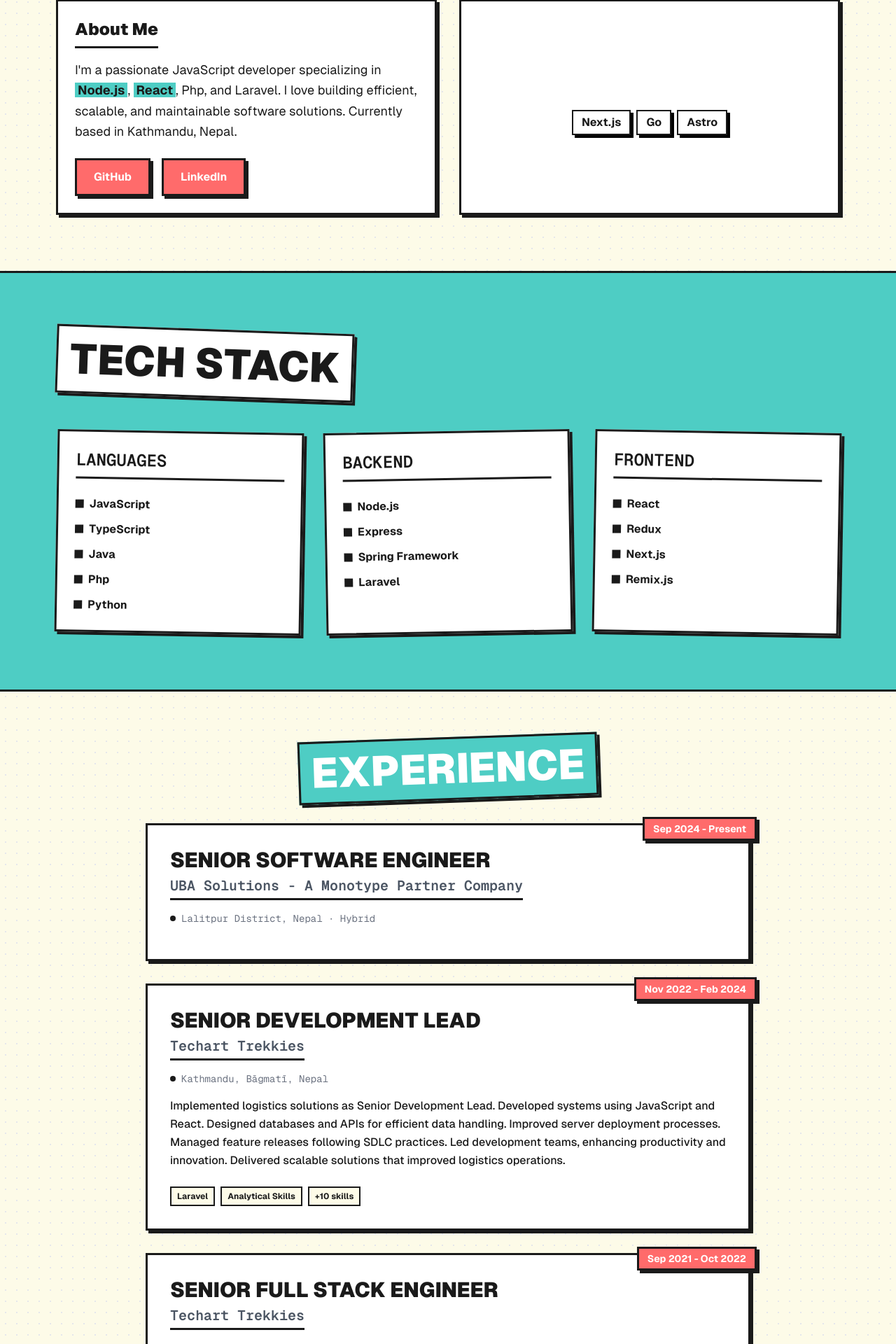
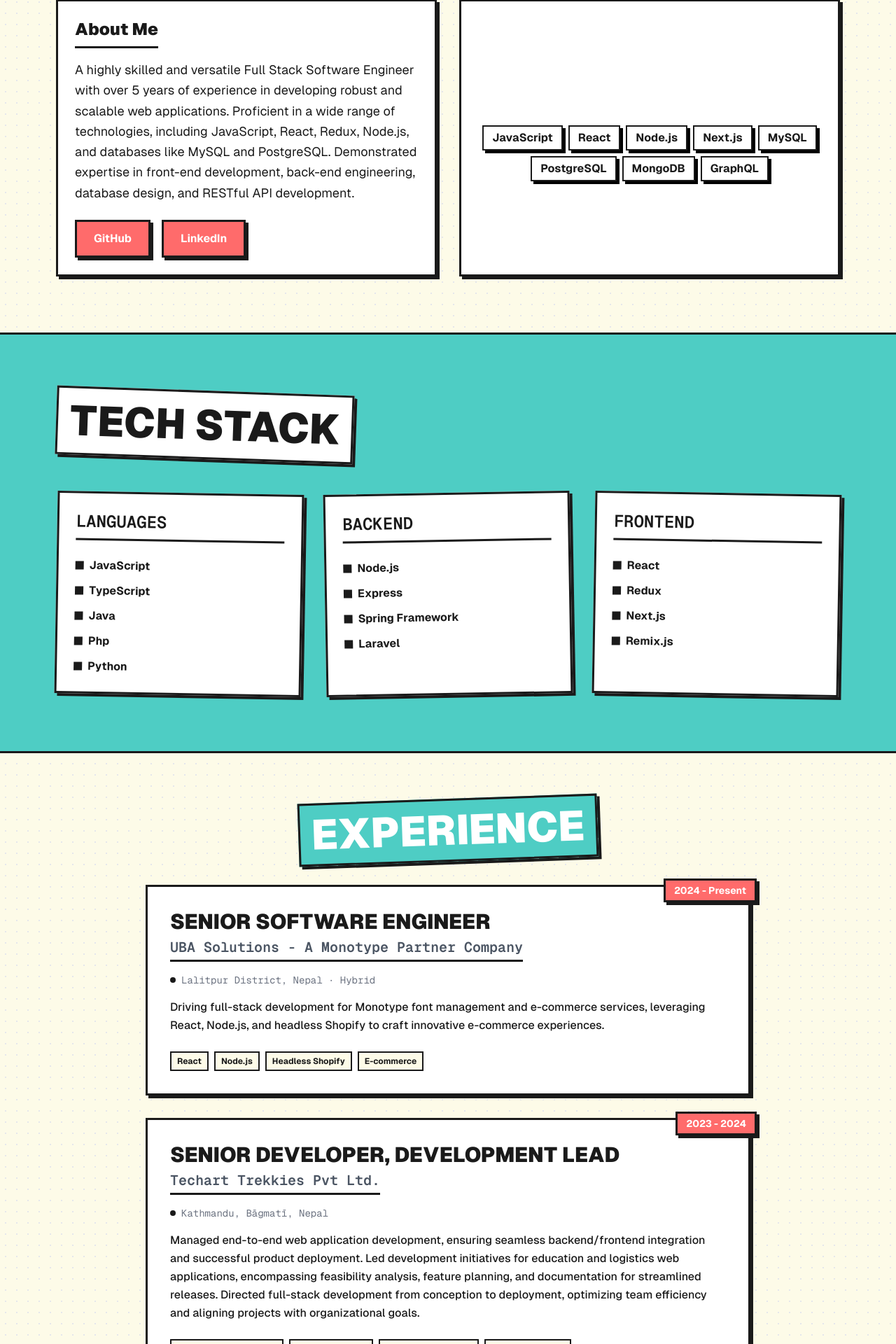
Before and after one commit to sourey/mydashboard-next, a Next.js app: page / in a window 1280 px wide. Shown: the part 613-2533 px from the top of the page at 70% size. Built offline with nearby package versions, Linux system fonts and the light colour scheme.

Commit message:
cv update details

```diff
--- a/src/components/Experience.js
+++ b/src/components/Experience.js
@@ -3,34 +3,34 @@
     {
       role: "Senior Software Engineer",
       company: "UBA Solutions - A Monotype Partner Company",
-      period: "Sep 2024 - Present",
+      period: "2024 - Present",
       location: "Lalitpur District, Nepal · Hybrid",
-      description: null,
-      skills: []
+      description: "Driving full-stack development for Monotype font management and e-commerce services, leveraging React, Node.js, and headless Shopify to craft innovative e-commerce experiences.",
+      skills: ["React", "Node.js", "Headless Shopify", "E-commerce"]
     },
     {
-      role: "Senior Development Lead",
-      company: "Techart Trekkies",
-      period: "Nov 2022 - Feb 2024",
+      role: "Senior Developer, Development Lead",
+      company: "Techart Trekkies Pvt Ltd.",
+      period: "2023 - 2024",
       location: "Kathmandu, Bāgmatī, Nepal",
-      description: "Implemented logistics solutions as Senior Development Lead. Developed systems using JavaScript and React. Designed databases and APIs for efficient data handling. Improved server deployment processes. Managed feature releases following SDLC practices. Led development teams, enhancing productivity and innovation. Delivered scalable solutions that improved logistics operations.",
-      skills: ["Laravel", "Analytical Skills", "+10 skills"]
+      description: "Managed end-to-end web application development, ensuring seamless backend/frontend integration and successful product deployment. Led development initiatives for education and logistics web applications, encompassing feasibility analysis, feature planning, and documentation for streamlined releases. Directed full-stack development from conception to deployment, optimizing team efficiency and aligning projects with organizational goals.",
+      skills: ["Full Stack Development", "Team Leadership", "Project Management", "Web Applications"]
     },
     {
-      role: "Senior Full Stack Engineer",
-      company: "Techart Trekkies",
-      period: "Sep 2021 - Oct 2022",
+      role: "Senior Full Stack Developer",
+      company: "Techart Trekkies Pvt Ltd.",
+      period: "2021 - 2023",
       location: "Kathmandu, Bāgmatī, Nepal",
-      description: "Developed and maintained logistics and education web applications as Senior Full Stack Engineer. Built responsive front-end interfaces using React and JavaScript. Designed and optimized databases for efficient data management. Created RESTful APIs to facilitate seamless data flow. Implemented server-side logic and improved deployment processes. Collaborated with cross-functional teams to deliver feature releases. Mentored junior developers and contributed to code reviews. Resolved complex technical issues, enhancing system performance and reliability.",
-      skills: ["Laravel", "Analytical Skills", "+18 skills"]
+      description: "Developed full-stack web applications using React, Laravel, and Spring Boot, including database schema design and REST API integration. Built interactive web applications with React and Redux, deploying features and mentoring junior developers in web and React Native development. Executed full-stack development from relational database design to frontend integration, providing technical guidance and support for feature releases and bug fixes.",
+      skills: ["React", "Laravel", "Spring Boot", "Redux", "Mentoring"]
     },
     {
-      role: "Full Stack Engineer",
-      company: "Techart Trekkies",
-      period: "Mar 2019 - Aug 2021",
+      role: "Web Application Intern, Developer",
+      company: "Techart Trekkies Pvt Ltd.",
+      period: "2018 - 2021",
       location: "Nepal",
-      description: "Working with JavaScript; React and Node/Laravel",
-      skills: ["Laravel", "Analytical Skills", "+12 skills"]
+      description: "Create CRUD applications, develop UI wireframes, translate the wireframes into code with react and develop the backend to support it. Mainly used Spring Boot and Laravel.",
+      skills: ["Spring Boot", "Laravel", "React", "UI/UX"]
     }
   ];
 
--- a/src/components/Hero.js
+++ b/src/components/Hero.js
@@ -7,7 +7,7 @@
           Saurav<br />Sitaula
         </h1>
         <p className="font-mono text-lg md:text-xl font-bold bg-white inline-block px-2 py-1 border-2 border-neo-dark">
-          JavaScript Developer & Tech Enthusiast
+          Fullstack Software Engineer
         </p>
       </div>
 
@@ -15,8 +15,7 @@
         <div className="neo-box p-6 bg-white">
           <h3 className="text-2xl font-black mb-4 border-b-3 border-neo-dark pb-2 inline-block">About Me</h3>
           <p className="text-lg leading-relaxed">
-            I&apos;m a passionate JavaScript developer specializing in <span className="font-bold bg-neo-secondary px-1">Node.js</span>, <span className="font-bold bg-neo-secondary px-1">React</span>, Php, and Laravel.
-            I love building efficient, scalable, and maintainable software solutions. Currently based in Kathmandu, Nepal.
+            A highly skilled and versatile Full Stack Software Engineer with over 5 years of experience in developing robust and scalable web applications. Proficient in a wide range of technologies, including JavaScript, React, Redux, Node.js, and databases like MySQL and PostgreSQL. Demonstrated expertise in front-end development, back-end engineering, database design, and RESTful API development.
           </p>
           <div className="mt-6 flex gap-4">
             <a href="https://github.com/sourey" target="_blank" rel="noopener noreferrer" className="neo-button bg-neo-dark text-white hover:bg-gray-800">
@@ -29,9 +28,9 @@
         </div>
 
         <div className="neo-box p-6 bg-neo-primary text-white flex flex-col justify-center items-center text-center">
-          <p className="font-mono text-xl mb-4">Currently Learning</p>
+          <p className="font-mono text-xl mb-4">Core Skills</p>
           <div className="flex flex-wrap gap-2 justify-center">
-             {['Next.js', 'Go', 'Astro'].map(tech => (
+             {['JavaScript', 'React', 'Node.js', 'Next.js', 'MySQL', 'PostgreSQL', 'MongoDB', 'GraphQL'].map(tech => (
                <span key={tech} className="bg-white text-neo-dark border-2 border-neo-dark px-3 py-1 font-bold shadow-[4px_4px_0px_0px_rgba(0,0,0,1)]">
                  {tech}
                </span>
```
